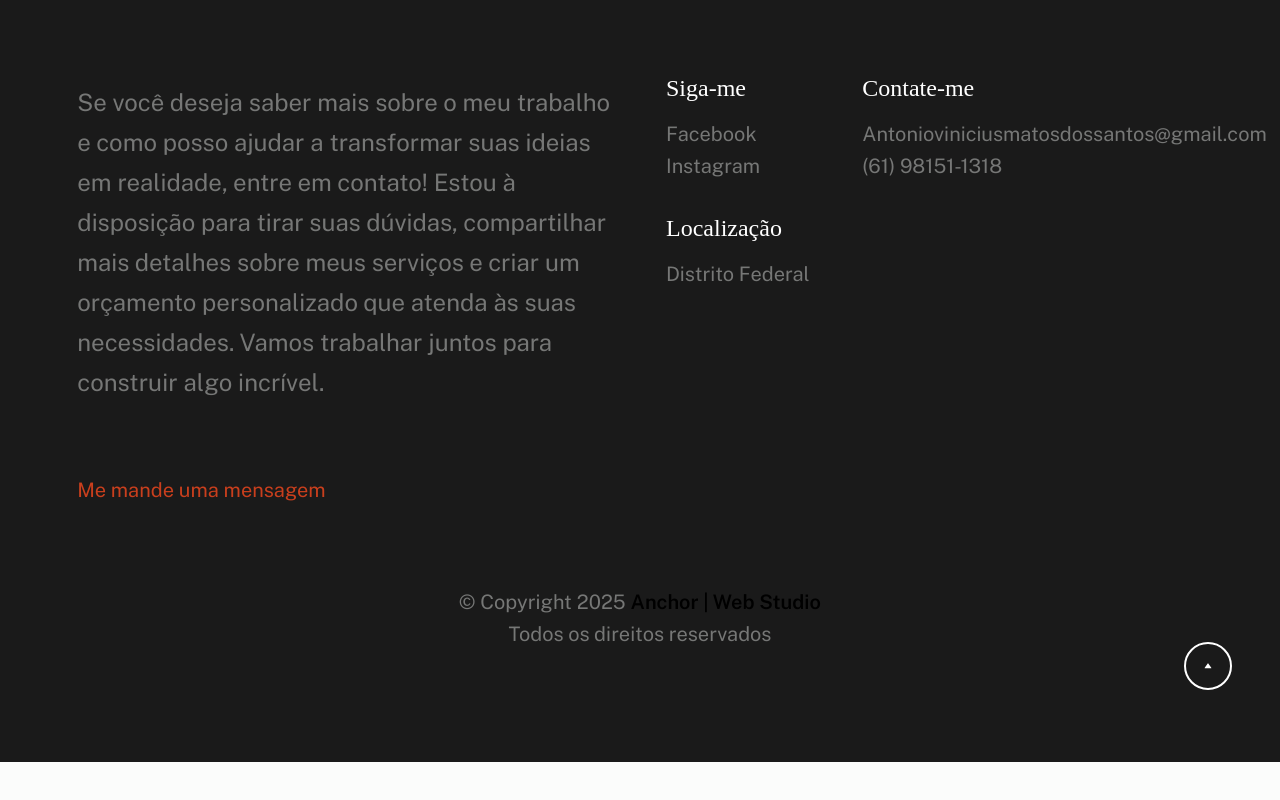
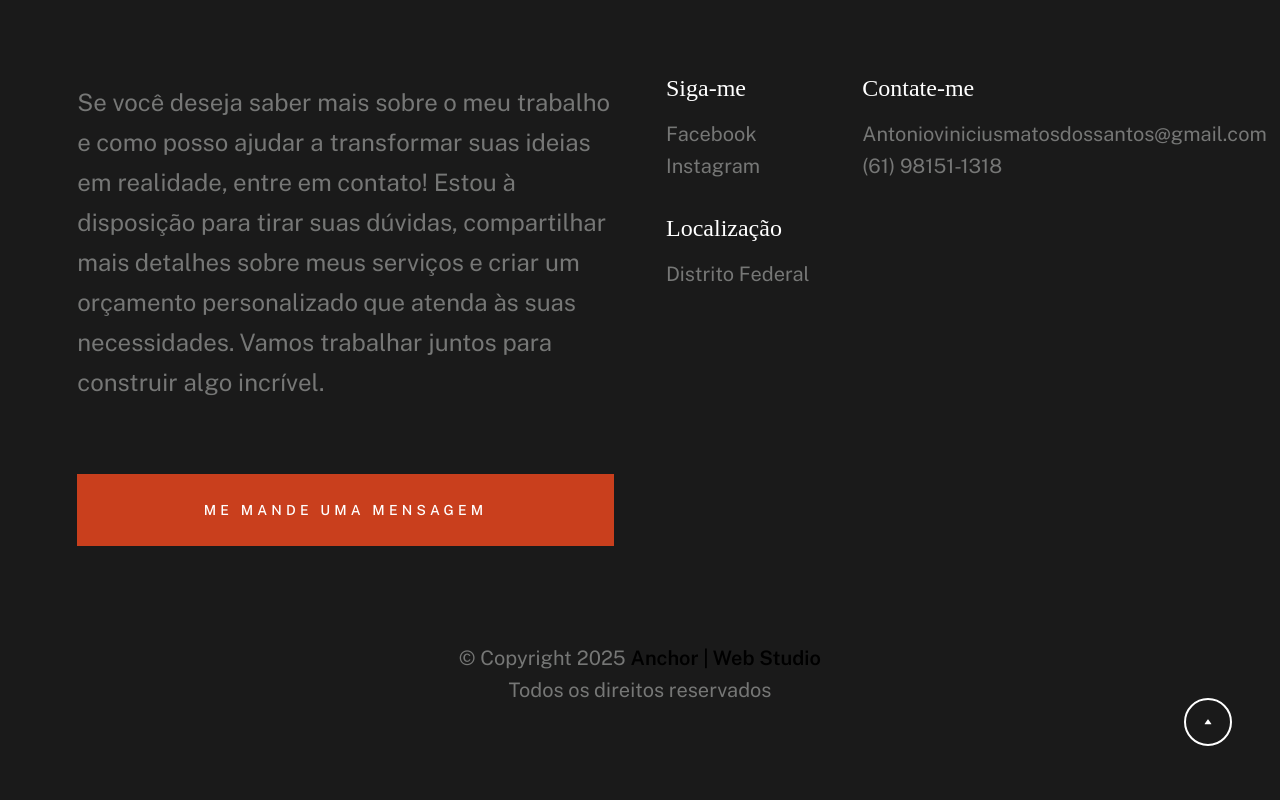
Before and after one commit to AlicM98/AV.1, a plain HTML site: page index.html in a window 1280 px wide. Shown: the part 5335-6135 px from the top of the page. Before the commit the page ends 6097 px from the top, so only its background shows below. Drawn offline with nearby package versions, Linux system fonts and the light colour scheme; a web font is replaced by a local one.

Commit message:
Update index.html

```diff
--- a/index.html
+++ b/index.html
@@ -386,7 +386,7 @@
             <div class="row s-footer__buttons">
 
                 <div class="column xl-6 tab-12">
-                    <a href="Antonioviniciusmatosdossantos@gmail.com">Me mande uma mensagem</a>
+                    <a href="Antonioviniciusmatosdossantos@gmail.com" class="btn btn--primary btn--large u-fullwidth">Me mande uma mensagem</a>
                 </div>
 
 
```
